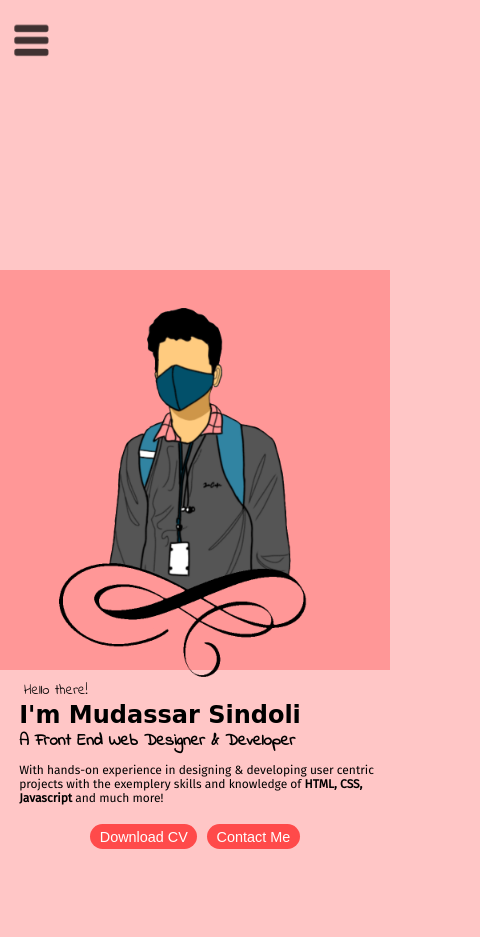
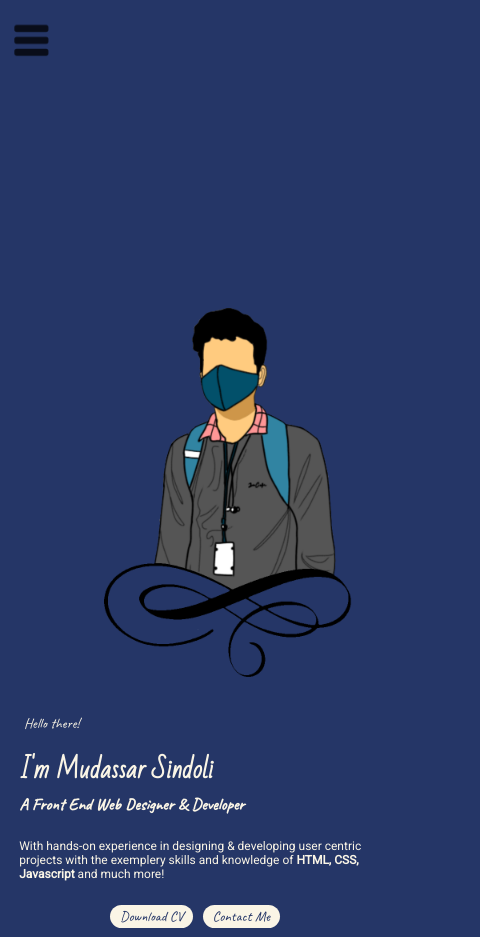
Before and after one commit to mudassarsindoli/myOnlinePortfolio, a plain HTML site: page index.html in a window 390 px wide. Shown: the whole page, 480 px wide, since content can reach past the window. Before the commit the page ends 880 px from the top, so only its background shows below. Drawn offline with nearby package versions, Linux system fonts and the light colour scheme; a web font is replaced by a local one.

Commit message:
Update styles.css

```diff
--- a/styles.css
+++ b/styles.css
@@ -1,18 +1,28 @@
-@import url('https://fonts.googleapis.com/css2?family=Fira+Sans&display=swap');
-@import url('https://fonts.googleapis.com/css2?family=Oswald:wght@300&display=swap');
-@import url('https://fonts.googleapis.com/css2?family=Bruno+Ace+SC&display=swap');
-@import url('https://fonts.googleapis.com/css2?family=Indie+Flower&display=swap');
+@import url('https://fonts.googleapis.com/css2?family=Caveat&display=swap');
+/* font-family: 'Caveat', cursive; */
+@import url('https://fonts.googleapis.com/css2?family=Roboto&display=swap');
+/* font-family: 'Roboto', sans-serif; */
+@import url('https://fonts.googleapis.com/css2?family=Bad+Script&display=swap');
+/* font-family: 'Bad Script', cursive; */
+
+/* #faf5e6      light cream color
+   #253667	    dark blue color */
+
 
 *{
     margin: 0;
     padding: 0;
 }
 
+body{
+    background-color: #253667;
+}
+
 .sidebar{
-    background-color: rgb(255, 198, 198);
+    background-color: #384b83;
     width: 300px;
     height: 100vh;
-    font-family: 'Fira Sans', sans-serif;
+    font-family: 'Roboto', sans-serif;
     transition: all 0.5s ease;
     position: absolute;
     z-index: 1;
@@ -35,13 +45,13 @@
     transition: all 0.4s ease;
 }
 .sidebar nav li:hover{
-    background-color: rgb(255, 124, 124);
+    background-color: #1f2452;
     scale: 1.04;
 }
 
 .sidebar nav li a{
     text-decoration: none;
-    color: rgb(0, 0, 0);
+    color: #faf5e6;
 }
 
 .main{
@@ -60,7 +70,7 @@
     margin: 5rem auto;
     display: flex;
     justify-content: space-around;
-    background-color: rgb(255, 198, 198);
+    background-color: #253667;
     padding-bottom: 280px;
 }
 
@@ -83,32 +93,37 @@
     display: flex;
     justify-content: center;
     flex-direction: column;
-    font-family: 'Oswald', sans-serif;
+    font-family: 'Roboto', sans-serif;
     font-size: 1rem;
     margin-top: 10rem;
 }
 
 .hello{
-    font-family: 'Indie Flower', cursive;
-    font-size: 1.6em;
+    color:#faf5e6;
+    font-family: 'Caveat', cursive;
+    font-size: 8em;
     margin-left: 2rem;
+    margin-top: 7rem;
 }
 .name{
-    font-family: 'Bruno Ace SC', cursive;
+    color:#faf5e6;
+    font-family: 'Bad Script', cursive;
     font-size: 4em;
     font-weight: bold;
     margin-left: 2rem;
 }
 .about{
-    font-family: 'Indie Flower', cursive;
+    color:#faf5e6;
+    font-family: 'Caveat', cursive;
     font-size: 2em;
     font-weight: 1000;
     margin-left: 2rem;
 }
 .moreAbout{
+    color:#faf5e6;
     font-size: 1em;
     margin-top: 2rem;
-    font-family: 'Fira Sans', sans-serif;
+    font-family: 'Roboto', sans-serif;
     margin-left: 2rem;
 }
 
@@ -117,19 +132,19 @@
     display: flex;
 }
 .btn{
-    padding: 1rem 2rem;
-    font-size: 1em;
+    padding: 0.5rem 2rem;
+    font-size: 2em;
+    font-family: 'Caveat', cursive;
     border-radius: 2rem;
-    background-color: rgb(255, 74, 74);
-    color: white;
-    margin: 4rem 1rem auto;
+    background-color: #faf5e6;
+    color: #253667;
+    margin: 2rem 1rem;
     border: none;
     cursor: pointer;
-    transition: all 0.2s ease-in;
+    transition: all 0.1s ease-in;
 }
 .btn:hover{
-    background-color: rgb(143, 36, 32);
-    scale: 1.1;
+    background-color: #fade8b;
 }
 
 .hamburger{
@@ -169,13 +184,13 @@
         font-size: 80%;
     }
     body{
-        background-color: rgb(255, 198, 198);
+        background-color: #253667;
     }
     .devInfo{
         margin-top: 250px;
     }
     .devPic img{
-        height: 300px;
+        height: 500px;
         margin-top: 100px;
     }
     .infoContainer{
@@ -183,7 +198,7 @@
     }
 }
 
-@media screen and (max-width: 750px){
+@media screen and (max-width: 950px){
     html{
         font-size: 30%;
     }
@@ -200,11 +215,11 @@
         margin-top: 10px;
     }
     .devPic{
-        width: 100vw;
+        width: 480px;
         margin-top: 170px;
         display: flex;
         justify-content: center;
-        background-color: rgb(255, 151, 151);
+        background-color: #253667;
     }
     .devPic img{
         height: 400px;
@@ -213,6 +228,7 @@
     .hello{
         font-size: 3em;
         margin-left: 5rem;
+        margin-bottom: 3rem;
     }
     .name{
         font-size: 5em;
@@ -223,24 +239,26 @@
         font-size: 3.5em;
         font-weight: 1000;
         margin-left: 4rem;
+        margin-bottom: 3rem;
     }
     .moreAbout{
         font-size: 2.5em;
         margin-top: 2rem;
         margin-left: 4rem;
+        margin-right: 4rem;
+        margin-bottom: 3rem;
     }
     .btn{
         font-size: 3rem;
         border-radius: 7rem;
-        background-color: rgb(255, 74, 74);
-        color: white;
+        background-color: #faf5e6;
+        color: #253667;
         border: none;
         cursor: pointer;
         transition: all 0.2s ease-in;
     }
     .btn:hover{
-        background-color: rgb(143, 36, 32);
-        scale: 1.1;
+        background-color: #faf5e6;
     }
 
 }
```
